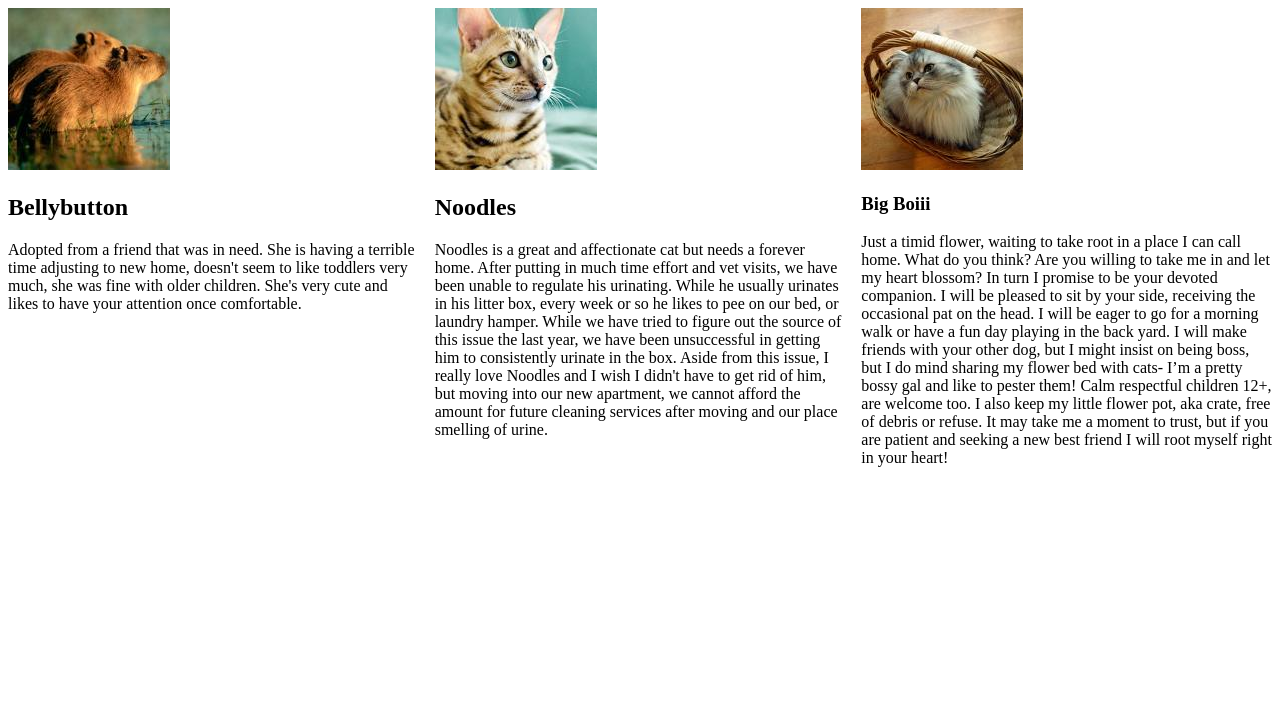
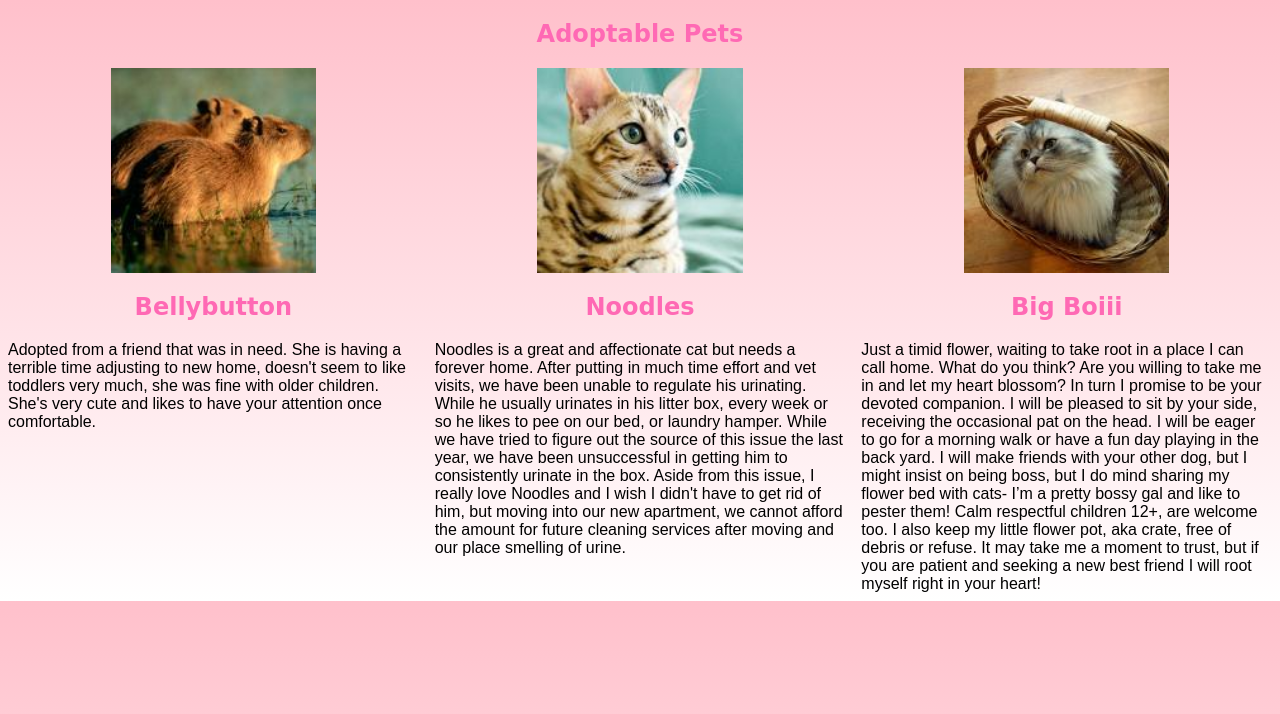
Before and after one commit to willpratt78/Animal-shelter, a plain HTML site: page index.html in a window 1280 px wide. Drawn offline with Linux system fonts and the light colour scheme.

Commit message:
add backgrounds, colors, colums, and centered images

```diff
--- a/css/styles.css
+++ b/css/styles.css
@@ -1,3 +1,21 @@
 .columns {
     column-count: 3;
+    font-family: sans-serif;
 }
+
+body {
+  background: linear-gradient(pink, white);
+}
+
+h2 {
+  text-align: center;
+  font-family: cursive;
+  color: hotpink;
+}
+
+img {
+    display: block;
+    margin-left: auto;
+    margin-right: auto;
+    width: 50%;
+}
--- a/index.html
+++ b/index.html
@@ -6,6 +6,9 @@
 </head>
 
   <body>
+
+    <h2>Adoptable Pets</h2>
+
     <div class="columns">
 
       <img src="img/cute1.jpg" alt="interesting looking cat">
@@ -19,7 +22,7 @@
       </p>
 
       <img src="img/cute2.jpg" alt="basket cat">
-      <h3>Big Boiii</h3>
+      <h2>Big Boiii</h2>
       <p>Just a timid flower, waiting to take root in a place I can call home. What do you think? Are you willing to take me in and let my heart blossom? In turn I promise to be your devoted companion. I will be pleased to sit by your side, receiving the occasional pat on the head. I will be eager to go for a morning walk or have a fun day playing in the back yard. I will make friends with your other dog, but I might insist on being boss, but I do mind sharing my flower bed with cats- I’m a pretty bossy gal and like to pester them! Calm respectful children 12+, are welcome too. I also keep my little flower pot, aka crate, free of debris or refuse. It may take me a moment to trust, but if you are patient and seeking a new best friend I will root myself right in your heart!
       </p>
     </div>
```
Also changed, not shown: img/strawberry.jpg (added).
